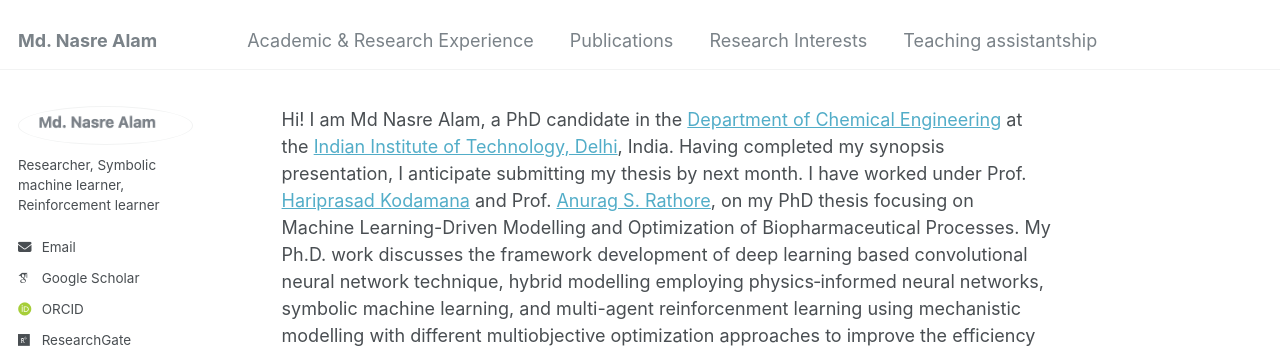
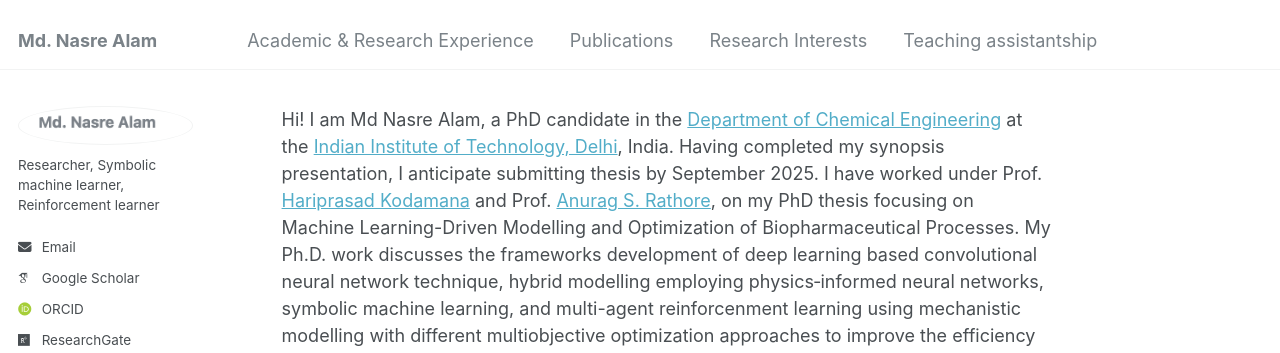
Before and after one commit to mdnasreiit/mdnasreiit.github.io, a Jekyll site: the page built from _pages/about.md, in a window 1280 px wide and 1088 px high. Shown: the top 353 px of the window. Built offline with Jekyll 4.4.1, drawn with Linux system fonts in a browser that asks for light colours; some web fonts are replaced; some of the changed text lies outside the part shown.

Commit message:
Update about.md

```diff
--- a/_pages/about.md
+++ b/_pages/about.md
@@ -7,7 +7,7 @@ redirect_from:
   - /about.html
 ---
 
-Hi! I am Md Nasre Alam, a PhD candidate in the [Department of Chemical Engineering](https://chemical.iitd.ac.in/) at the [Indian Institute of Technology, Delhi](https://home.iitd.ac.in/), India. Having completed my synopsis presentation, I anticipate submitting my thesis by next month. I have worked under Prof. [Hariprasad Kodamana](https://web.iitd.ac.in/~kodamana/index.html) and Prof. [Anurag S. Rathore](https://www.biotechcmz.com/), on my PhD thesis focusing on Machine Learning-Driven Modelling and Optimization of Biopharmaceutical Processes. My Ph.D. work discusses the framework development of deep learning based convolutional neural network technique, hybrid modelling employing physics‐informed neural networks, symbolic machine learning, and multi-agent reinforcenment learning using mechanistic modelling with different multiobjective optimization approaches to improve the efficiency and productivity in upstream and downstream bioprocessing, particularly for biopharmaceutical production.
+Hi! I am Md Nasre Alam, a PhD candidate in the [Department of Chemical Engineering](https://chemical.iitd.ac.in/) at the [Indian Institute of Technology, Delhi](https://home.iitd.ac.in/), India. Having completed my synopsis presentation, I anticipate submitting thesis by September 2025. I have worked under Prof. [Hariprasad Kodamana](https://web.iitd.ac.in/~kodamana/index.html) and Prof. [Anurag S. Rathore](https://www.biotechcmz.com/), on my PhD thesis focusing on Machine Learning-Driven Modelling and Optimization of Biopharmaceutical Processes. My Ph.D. work discusses the frameworks development of deep learning based convolutional neural network technique, hybrid modelling employing physics‐informed neural networks, symbolic machine learning, and multi-agent reinforcenment learning using mechanistic modelling with different multiobjective optimization approaches to improve the efficiency and productivity in upstream and downstream bioprocessing, particularly for biopharmaceutical production.
 
 Earlier, during my M.Tech, I also gained valuable research experience during an academic research internship at the [University of Witwatersrand, Johannesburg](https://www.wits.ac.za/), where I worked on water optimization network for industrial applications. I was also selected under the Scheme for Promotion of Academic and Research Collaboration (SPARC) program as part of which I worked in collaboration with the [Laboratory for Intelligent Applications in Chemical Engineering](https://home.iitm.ac.in/raj/) at IIT Madras.
 
```
